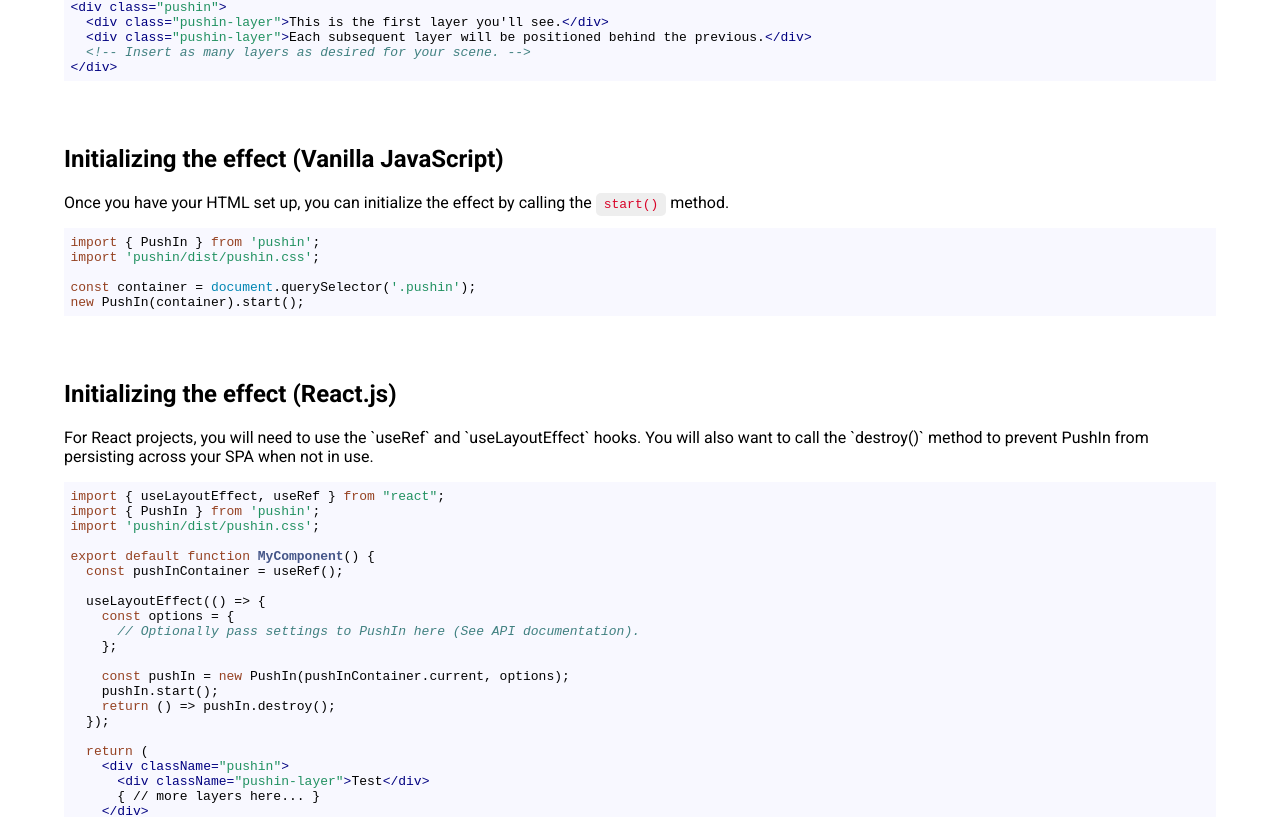
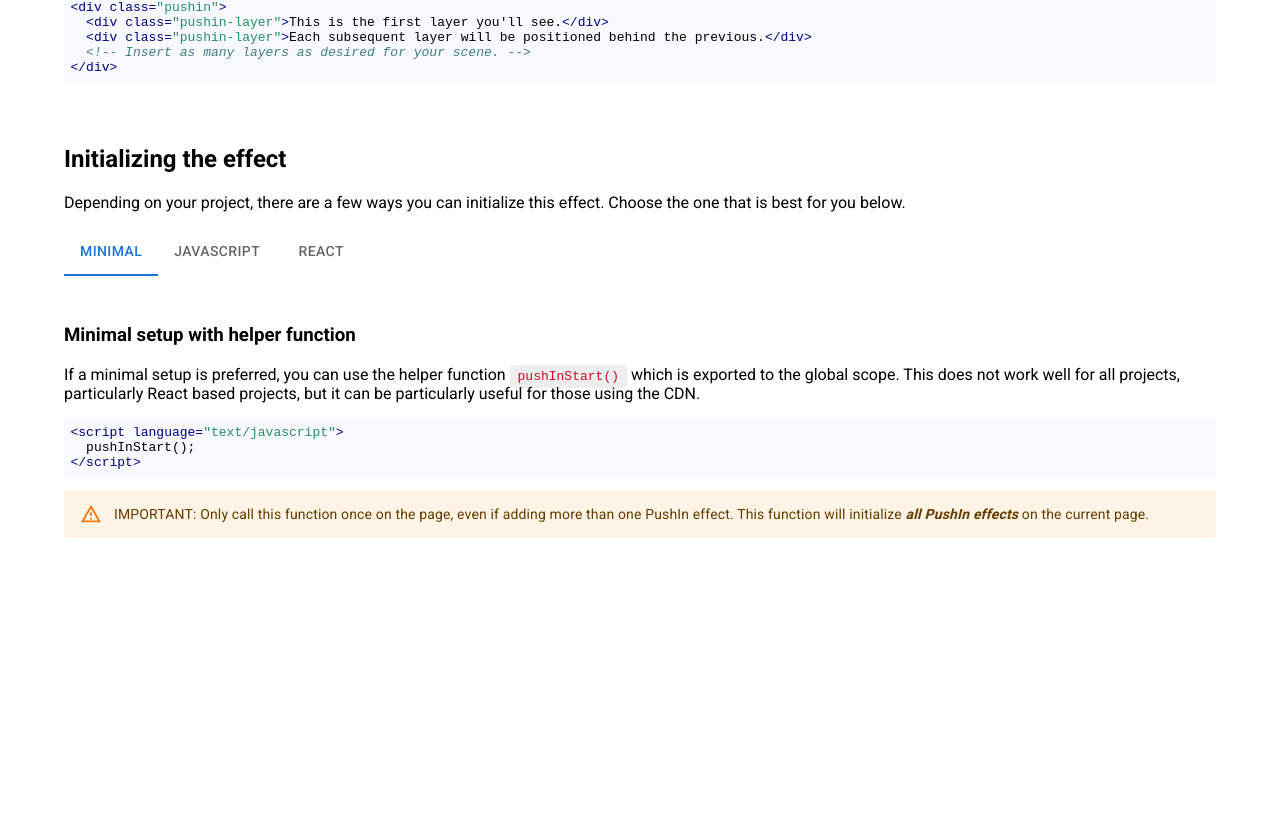
Before and after one commit to nateplusplus/pushin-docs, a React (Create React App) app: page /installation in a window 1280 px wide. Shown: the part 926-1743 px from the top of the page. After the commit the page ends 1560 px from the top, so only its background shows below. Built offline with nearby package versions, Linux system fonts and the light colour scheme.

Commit message:
Add tabs to simplify initializing steps

```diff
--- a/src/pages/Installation.jsx
+++ b/src/pages/Installation.jsx
@@ -1,13 +1,53 @@
+import { useState } from 'react';
 import PageLayout from "../components/PageLayout";
 import SyntaxHighlighter from 'react-syntax-highlighter';
 import { docco } from 'react-syntax-highlighter/dist/esm/styles/hljs';
+import {
+  Tabs,
+  Tab,
+  Alert
+} from '@mui/material';
+
+function TabPanel(props) {
+  const { children, value, index, ...other } = props;
+
+  return (
+    <div
+      role="tabpanel"
+      hidden={value !== index}
+      id={`simple-tabpanel-${index}`}
+      aria-labelledby={`simple-tab-${index}`}
+      {...other}
+    >
+      {value === index && (
+        <div>
+          {children}
+        </div>
+      )}
+    </div>
+  );
+}
 
 export default function Installation() {
+  const [ tabValue, setTabValue ] = useState(0);
+
+  const handleTabChange = ( event, newValue ) => {
+    setTabValue( newValue );
+  }
+
+  function a11yProps(index) {
+    return {
+      id: `simple-tab-${index}`,
+      'aria-controls': `simple-tabpanel-${index}`,
+    };
+  }
+
   return (
     <PageLayout id="page-installation">
       <h1>Installation</h1>
       <p className="lead">Follow these steps to start using PushIn.js in your project.</p>
       <p>For more information, questions, bug reporting or feature requests, checkout the <a href="https://github.com/nateplusplus/pushin" target="_blank" rel="noopener noreferrer nofollow">project on GitHub</a>.</p>
+
       <h2>Install pushin with NPM or a CDN</h2>
       <p>If you're using npm, you can install the package by running:</p>
       <SyntaxHighlighter language="bash" style={docco}>
@@ -26,6 +66,7 @@ export default function Installation() {
         { `https://cdn.jsdelivr.net/npm/pushin@5/dist/pushin.min.css\nhttps://cdn.jsdelivr.net/npm/pushin@5/dist/umd/pushin.min.js` }
       </SyntaxHighlighter>
       <p><strong>Note: It is best practice to include the version in your CDN URL (this comes after the @ symbol in the URL). This will avoid sudden changes in the event that major updates are rolled out.</strong></p>
+
       <h2>Insert required HTML structure</h2>
       <p>At the most basic level, there are a few things you need to set up on your page in order for this to work properly.</p>
       <p>Use the following example snippet to create a "scene" for the pushin effect.</p>
@@ -38,19 +79,56 @@ export default function Installation() {
 </div>`
         }
       </SyntaxHighlighter>
-      <h2>Initializing the effect (Vanilla JavaScript)</h2>
-      <p>Once you have your HTML set up, you can initialize the effect by calling the <code>start()</code> method.</p>
+
+      <h2>Initializing the effect</h2>
+      <p>Depending on your project, there are a few ways you can initialize this effect. Choose the one that is best for you below.</p>
+
+      <Tabs value={tabValue} onChange={handleTabChange}>
+        <Tab label='Minimal' { ...a11yProps(0) } />
+        <Tab label='JavaScript' { ...a11yProps(1) } />
+        <Tab label='React' { ...a11yProps(2) } />
+      </Tabs>
+
+      <TabPanel value={tabValue} index={0}>
+        <div>
+          <h3>Minimal setup with helper function</h3>
+          <p>If a minimal setup is preferred, you can use the helper function <code>pushInStart()</code> which is exported to the global scope. This does not work well for all projects, particularly React based projects, but it can be particularly useful for those using the CDN.</p>
+          <SyntaxHighlighter language="html" style={docco}>
+            {
+`<script language="text/javascript">
+  pushInStart();
+</script>`
+            }
+          </SyntaxHighlighter>
+          <Alert severity='warning'>IMPORTANT: Only call this function once on the page, even if adding more than one PushIn effect. This function will initialize <strong><em>all PushIn effects</em></strong> on the current page.</Alert>
+        </div>
+      </TabPanel>
+      <TabPanel value={tabValue} index={1}>
+        <div>
+          <h3>Initializing the effect with JavaScript</h3>
+          <p>Once you have your HTML set up, you can initialize the effect by creating a new instance of <code>PushIn()</code>. You can optionally pass settings into PushIn when instatiating (see full API documentation for details). Once instantiated, to begin the effect, call the <code>start()</code> method.</p>
           <SyntaxHighlighter language="javascript" style={docco}>
             {
 `import { PushIn } from 'pushin';
 import 'pushin/dist/pushin.css';
 
+const options = {
+  // Optionally pass settings to PushIn here (See API documentation).
+};
+
 const container = document.querySelector('.pushin');
-new PushIn(container).start();`
+new PushIn(container, options).start();`
             }
           </SyntaxHighlighter>
-      <h2>Initializing the effect (React.js)</h2>
-      <p>For React projects, you will need to use the `useRef` and `useLayoutEffect` hooks. You will also want to call the `destroy()` method to prevent PushIn from persisting across your SPA when not in use.</p>
+
+          <Alert severity="info">You can initialize multiple instances of PushIn on a single page without risk of collision or conflict.</Alert>
+        </div>
+      </TabPanel>
+      <TabPanel value={tabValue} index={2}>
+        <div>
+
+          <h3>Initializing the effect with React</h3>
+          <p>For React projects, you will need to use the <code>useRef</code> and <code>useLayoutEffect</code> hooks. You will also want to call the <code>destroy()</code> method to prevent PushIn from persisting across your SPA when not in use.</p>
           <SyntaxHighlighter language="javascript" style={docco}>
             {
 `import { useLayoutEffect, useRef } from "react";
@@ -71,7 +149,7 @@ export default function MyComponent() {
   });
 
   return (
-    <div className="pushin">
+    <div ref={pushInContainer} className="pushin">
       <div className="pushin-layer">Test</div>
       { // more layers here... }
     </div>
@@ -80,19 +158,10 @@ export default function MyComponent() {
 `
             }
           </SyntaxHighlighter>
-      <h2>Minimal setup with helper function</h2>
-      <p>Alternatively, you can use the helper function <code>pushInStart()</code> which is exported to the global scope. This does not work well for all projects, particularly React based projects, but it can be useful for some cases when a simple setup is desired.</p>
-      <SyntaxHighlighter language="html" style={docco}>
-        {
-`<div class="pushin">
-  <div class="pushin-layer">Test</div>
-  <!-- More layers here... -->
+          <Alert severity="info">You can initialize multiple instances of PushIn on a single page without risk of collision or conflict.</Alert>
         </div>
-<script language="text/javascript">
-  pushInStart();
-</script>`
-        }
-      </SyntaxHighlighter>
+      </TabPanel>
+
     </PageLayout>
   );
 }
```
Lines whose indentation alone changed are shown as unchanged.
